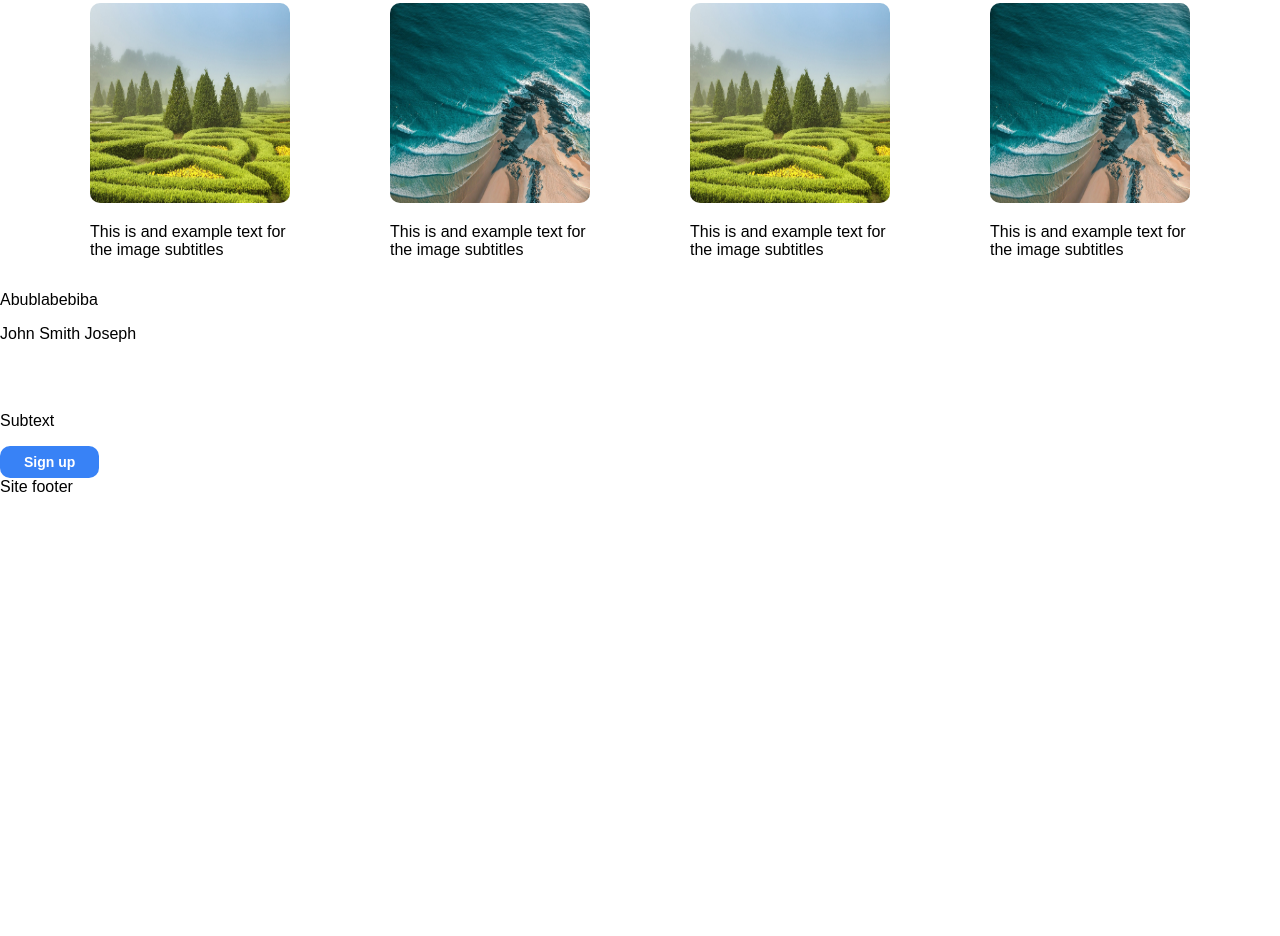
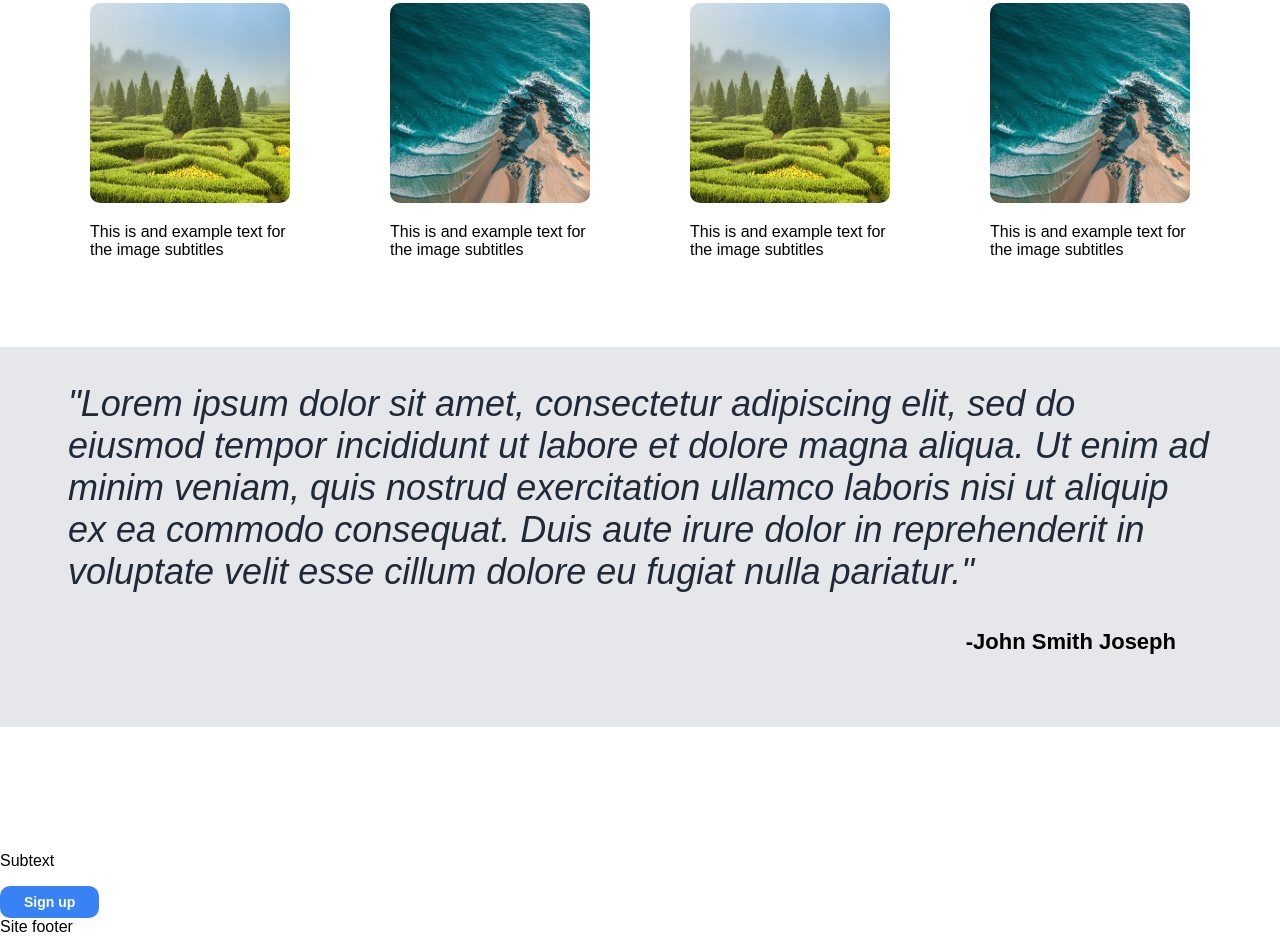
Before and after one commit to FernandoFlach/odin-landing-page, a plain HTML site: page index.html in a window 1280 px wide. Shown: the part 688-1624 px from the top of the page. Before the commit the page ends 1184 px from the top, so only its background shows below. Drawn offline with Linux system fonts and the light colour scheme.

Commit message:
Add css for inspirational quote
Finished the styling on the inspirational quote part
of the page.

```diff
--- a/index.html
+++ b/index.html
@@ -50,8 +50,9 @@
         </div>
     </div>
     <div class="inspirational-quote">
-        <p>Abublabebiba</p>
-        <p>John Smith Joseph</p>
+        <p class="inspirational-text">"Lorem ipsum dolor sit amet, consectetur adipiscing elit, sed do eiusmod tempor incididunt ut labore et dolore magna aliqua. Ut enim ad minim veniam, quis nostrud exercitation ullamco laboris nisi ut aliquip ex ea commodo consequat.
+             Duis aute irure dolor in reprehenderit in voluptate velit esse cillum dolore eu fugiat nulla pariatur."</p>
+        <div class="inspirational-author">-John Smith Joseph</div>
     </div>
     <div class="call-to-action">
         <h1>Text for something</h1>
--- a/styles.css
+++ b/styles.css
@@ -93,3 +93,22 @@ button {
     font-weight: bolder;
     color: black;
 }
+.inspirational-quote {
+    margin: 72px 0px;
+    padding: 36px;
+    background-color: #E5E7EB;
+
+}
+.inspirational-text {
+    margin: 0px 32px;
+    font-size: 36px;
+    font-style: italic;
+    color: #1F2937;
+}
+.inspirational-author {
+    margin: 0px 32px;
+    padding: 36px;
+    font-size: 22px;
+    font-weight: bold;
+    text-align: right;
+}
```
